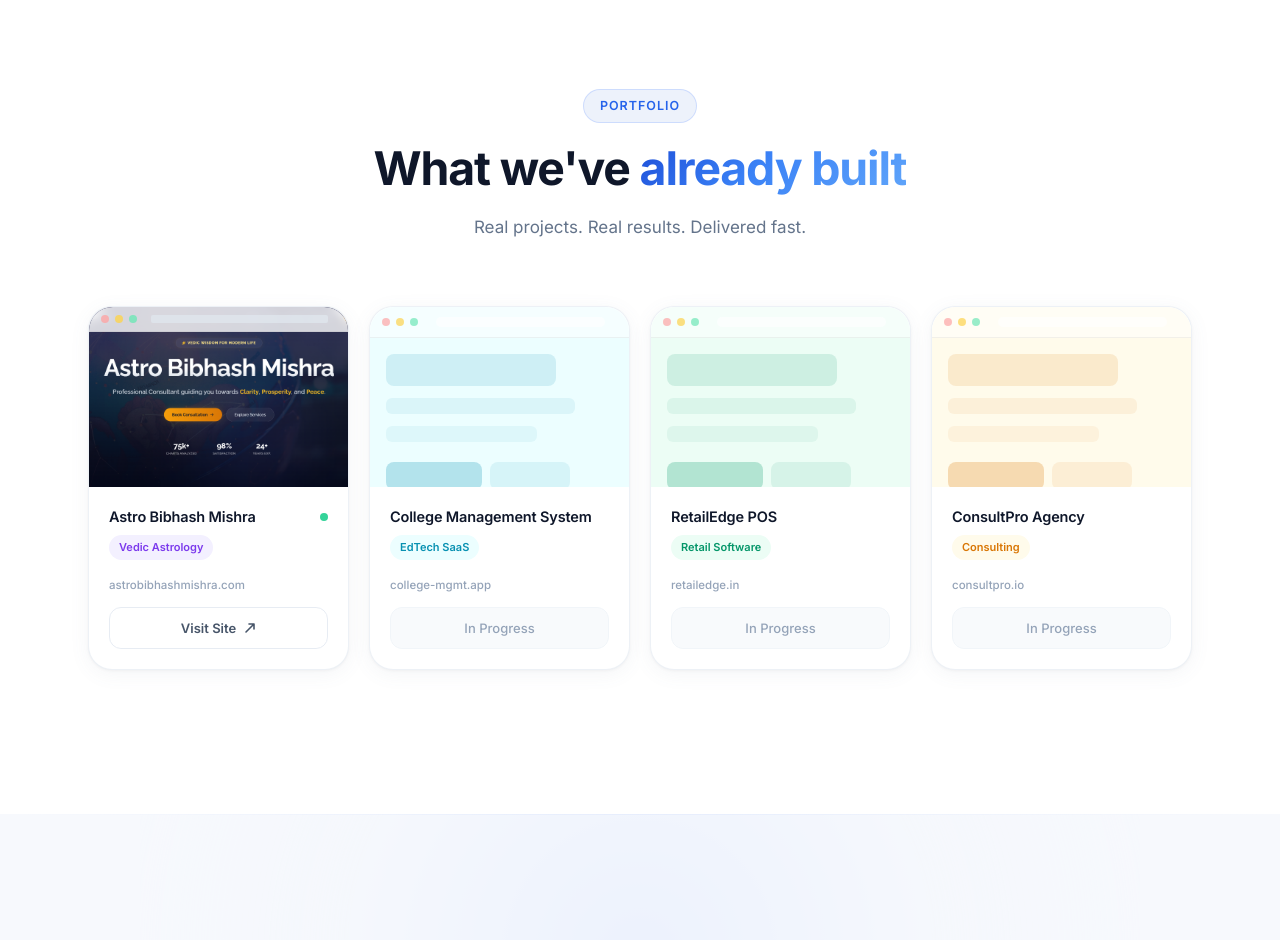
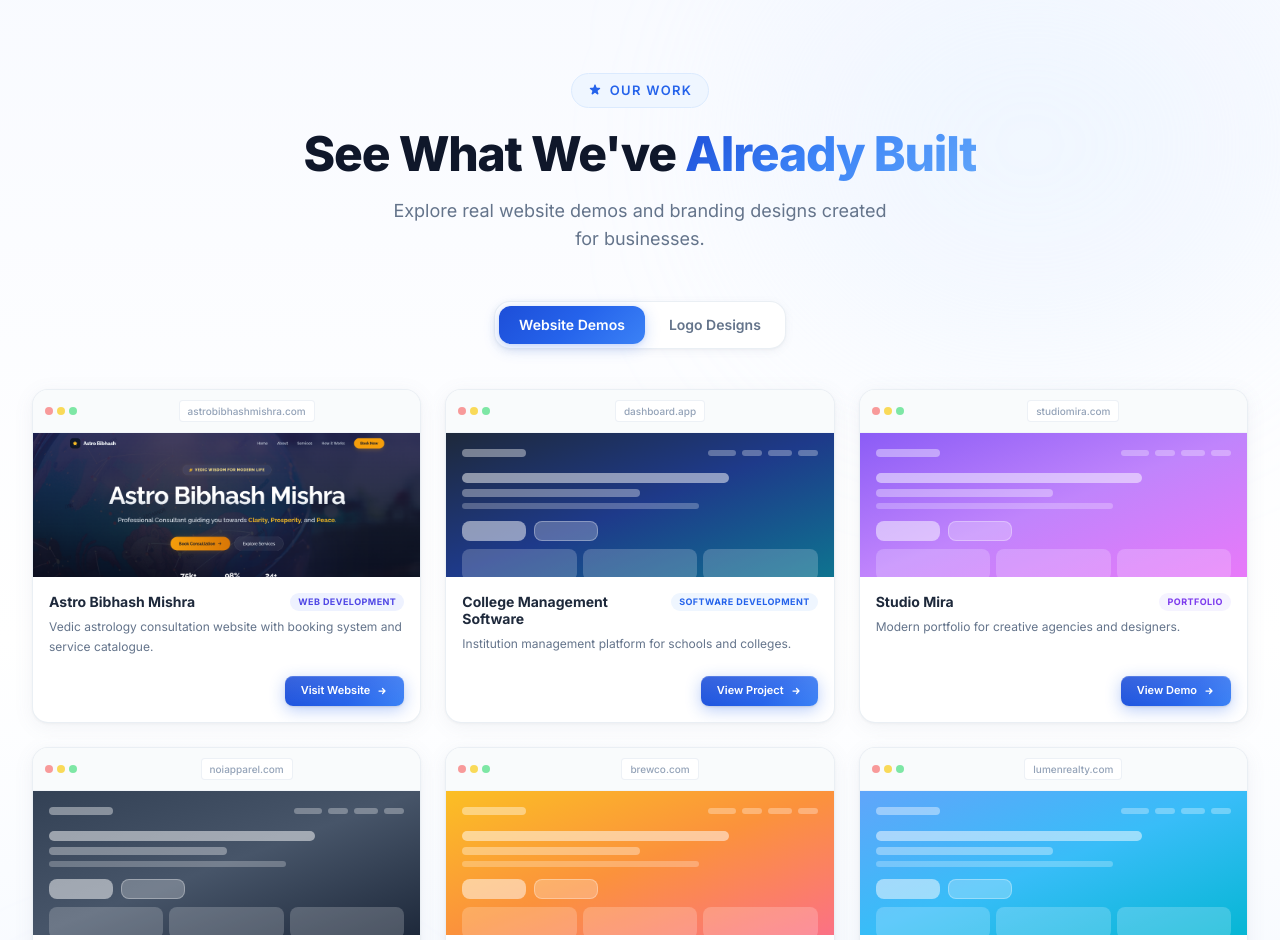
Before and after one commit to khrishChauhan/virtualcgo, a Next.js app: page / in a window 1280 px wide. Shown: the part 1860-2800 px from the top of the page. Built offline with nearby package versions, Linux system fonts and the light colour scheme.

Commit message:
feat: add ShowcaseSection and PricingSection components for portfolio display

```diff
--- a/src/components/ShowcaseSection.tsx
+++ b/src/components/ShowcaseSection.tsx
@@ -1,221 +1,365 @@
 "use client";
 
-import { motion, useInView } from "framer-motion";
-import { useRef } from "react";
+import { motion, AnimatePresence } from "framer-motion";
+import { useState, useRef } from "react";
+import { useInView } from "framer-motion";
 
-const fadeUp = (delay = 0) => ({
-  hidden:  { opacity: 0, y: 22 },
-  visible: { opacity: 1, y: 0, transition: { duration: 0.55, delay, ease: [0.22, 1, 0.36, 1] as const } },
-});
+// ─── Data ────────────────────────────────────────────────────────────────────
 
-const projects = [
+const websiteDemos = [
   {
-    id:       "proj-astro",
-    name:     "Astro Bibhash Mishra",
-    tag:      "Vedic Astrology",
-    url:      "astrobibhashmishra.com",
-    href:     "https://www.astrobibhashmishra.com/",
-    preview:  "/images/astro_hero.png",
-    hasImage: true,
-    color:    "#7c3aed",
-    bg:       "#f3f0ff",
+    id: "demo-astro",
+    name: "Astro Bibhash Mishra",
+    category: "Web Development",
+    url: "astrobibhashmishra.com",
+    link: "https://www.astrobibhashmishra.com/",
+    description: "Vedic astrology consultation website with booking system and service catalogue.",
+    image: "/images/astro_hero.png",
+    gradient: "from-indigo-900 via-blue-900 to-amber-700",
+    categoryColor: "text-indigo-600",
+    categoryBg: "bg-indigo-50",
+    buttonText: "Visit Website"
   },
   {
-    id:       "proj-college",
-    name:     "College Management System",
-    tag:      "EdTech SaaS",
-    url:      "college-mgmt.app",
-    href:     "#",
-    preview:  null,
-    hasImage: false,
-    color:    "#0891b2",
-    bg:       "#ecfeff",
+    id: "demo-college",
+    name: "College Management Software",
+    category: "Software Development",
+    url: "dashboard.app",
+    link: "#",
+    description: "Institution management platform for schools and colleges.",
+    gradient: "from-slate-800 via-blue-900 to-cyan-700",
+    categoryColor: "text-blue-600",
+    categoryBg: "bg-blue-50",
+    buttonText: "View Project"
   },
   {
-    id:       "proj-retail",
-    name:     "RetailEdge POS",
-    tag:      "Retail Software",
-    url:      "retailedge.in",
-    href:     "#",
-    preview:  null,
-    hasImage: false,
-    color:    "#059669",
-    bg:       "#ecfdf5",
+    id: "demo-studio-mira",
+    name: "Studio Mira",
+    category: "Portfolio",
+    url: "studiomira.com",
+    link: "#",
+    description: "Modern portfolio for creative agencies and designers.",
+    gradient: "from-violet-500 via-purple-400 to-fuchsia-400",
+    categoryColor: "text-violet-600",
+    categoryBg: "bg-violet-50",
+    buttonText: "View Demo"
   },
   {
-    id:       "proj-consult",
-    name:     "ConsultPro Agency",
-    tag:      "Consulting",
-    url:      "consultpro.io",
-    href:     "#",
-    preview:  null,
-    hasImage: false,
-    color:    "#d97706",
-    bg:       "#fffbeb",
+    id: "demo-noir-apparel",
+    name: "Noir Apparel",
+    category: "Clothing Brand",
+    url: "noiapparel.com",
+    link: "#",
+    description: "E-commerce store with minimal premium branding.",
+    gradient: "from-slate-700 via-slate-600 to-slate-800",
+    categoryColor: "text-slate-600",
+    categoryBg: "bg-slate-100",
+    buttonText: "View Demo"
+  },
+  {
+    id: "demo-brew-co",
+    name: "Brew & Co.",
+    category: "Cafe Landing",
+    url: "brewco.com",
+    link: "#",
+    description: "Landing page for local cafes and coffee shops.",
+    gradient: "from-amber-400 via-orange-400 to-rose-400",
+    categoryColor: "text-amber-600",
+    categoryBg: "bg-amber-50",
+    buttonText: "View Demo"
+  },
+  {
+    id: "demo-lumen-realty",
+    name: "Lumen Realty",
+    category: "Real Estate",
+    url: "lumenrealty.com",
+    link: "#",
+    description: "Property listing website with advanced search filters.",
+    gradient: "from-blue-400 via-sky-400 to-cyan-500",
+    categoryColor: "text-sky-600",
+    categoryBg: "bg-sky-50",
+    buttonText: "View Demo"
   },
 ];
 
-function SkeletonPreview({ color, bg }: { color: string; bg: string }) {
+const logoDesigns = [
+  { id: "logo-nova",   letter: "N", name: "Nova",   gradient: "from-blue-600 to-blue-400" },
+  { id: "logo-pulse",  letter: "P", name: "Pulse",  gradient: "from-cyan-500 to-blue-400" },
+  { id: "logo-arcade", letter: "A", name: "Arcade", gradient: "from-violet-500 to-purple-400" },
+  { id: "logo-orbit",  letter: "O", name: "Orbit",  gradient: "from-blue-500 to-indigo-400" },
+  { id: "logo-quartz", letter: "Q", name: "Quartz", gradient: "from-indigo-500 to-violet-400" },
+  { id: "logo-vertex", letter: "V", name: "Vertex", gradient: "from-cyan-500 to-blue-500" },
+];
+
+
+// ─── Sub-components ───────────────────────────────────────────────────────────
+
+/** Fake "website UI" lines rendered inside a browser mockup preview */
+function WebsitePreview({ gradient }: { gradient: string }) {
   return (
-    <div className="w-full h-full flex flex-col" style={{ background: bg }}>
-      {/* Browser chrome */}
-      <div className="flex items-center gap-1.5 px-3 py-2.5 border-b border-black/5 bg-white/50">
-        <div className="w-2 h-2 rounded-full bg-red-300/70" />
-        <div className="w-2 h-2 rounded-full bg-amber-300/70" />
-        <div className="w-2 h-2 rounded-full bg-emerald-300/70" />
-        <div className="flex-1 mx-3 h-2.5 bg-white/60 rounded-md" />
-      </div>
-      {/* Content skeleton */}
-      <div className="flex-1 p-4 space-y-3">
-        {/* Hero bar */}
-        <div className="h-8 rounded-lg w-3/4" style={{ background: `${color}22` }} />
-        <div className="h-4 rounded-md w-5/6" style={{ background: `${color}14` }} />
-        <div className="h-4 rounded-md w-2/3" style={{ background: `${color}10` }} />
-        <div className="flex gap-2 pt-2">
-          <div className="h-7 w-24 rounded-lg" style={{ background: color, opacity: 0.25 }} />
-          <div className="h-7 w-20 rounded-lg" style={{ background: `${color}18` }} />
-        </div>
-        <div className="grid grid-cols-3 gap-2 pt-3">
-          {[...Array(3)].map((_, i) => (
-            <div key={i} className="h-14 rounded-xl bg-white/60" style={{ boxShadow: "0 1px 4px rgba(0,0,0,0.06)" }}>
-              <div className="p-2">
-                <div className="h-3 w-3/4 rounded mb-1.5" style={{ background: `${color}20` }} />
-                <div className="h-2 w-1/2 rounded" style={{ background: `${color}14` }} />
-              </div>
-            </div>
+    <div className={`w-full h-full bg-gradient-to-br ${gradient} p-4 flex flex-col gap-2`}>
+      {/* Nav line */}
+      <div className="flex items-center justify-between">
+        <div className="h-2 w-16 bg-white/40 rounded-full" />
+        <div className="flex gap-1.5">
+          {[28, 20, 24, 20].map((w, i) => (
+            <div key={i} className="h-1.5 rounded-full bg-white/30" style={{ width: w }} />
           ))}
         </div>
+      </div>
+      {/* Hero block */}
+      <div className="mt-2 flex flex-col gap-1.5">
+        <div className="h-2.5 w-3/4 bg-white/50 rounded-full" />
+        <div className="h-2 w-1/2 bg-white/35 rounded-full" />
+        <div className="h-1.5 w-2/3 bg-white/25 rounded-full" />
+      </div>
+      {/* Button row */}
+      <div className="flex gap-2 mt-1">
+        <div className="h-5 w-16 bg-white/50 rounded-lg" />
+        <div className="h-5 w-16 bg-white/25 rounded-lg border border-white/30" />
+      </div>
+      {/* Cards row */}
+      <div className="flex gap-1.5 mt-auto">
+        {[1, 1, 1].map((_, i) => (
+          <div key={i} className="flex-1 h-8 bg-white/20 rounded-lg" />
+        ))}
       </div>
     </div>
   );
 }
 
-export default function ShowcaseSection() {
-  const ref    = useRef<HTMLElement>(null);
-  const inView = useInView(ref, { once: true, margin: "-80px" });
+function DemoCard({ demo, index }: { demo: typeof websiteDemos[0]; index: number }) {
+  const isReal = demo.link !== "#";
+  const Wrapper = isReal ? motion.a : motion.div;
 
   return (
-    <section
-      id="work"
-      ref={ref}
-      className="relative py-28 lg:py-36 overflow-hidden bg-white"
+    <Wrapper
+      href={isReal ? demo.link : undefined}
+      target={isReal ? "_blank" : undefined}
+      id={demo.id}
+      initial={{ opacity: 0, y: 24 }}
+      animate={{ opacity: 1, y: 0 }}
+      transition={{ duration: 0.5, delay: index * 0.07, ease: [0.22, 1, 0.36, 1] }}
+      whileHover={{ y: -5, scale: 1.015 }}
+      className={`group bg-white border border-slate-200/70 rounded-2xl overflow-hidden shadow-card hover:shadow-card-hover hover:border-blue-200/50 transition-all duration-300 flex flex-col ${isReal ? 'cursor-pointer' : 'cursor-default'}`}
     >
-      {/* Ambient */}
-      <div className="absolute inset-0 pointer-events-none -z-10">
+      {/* Browser chrome */}
+      <div className="flex items-center gap-2 px-3 py-2.5 border-b border-slate-100 bg-slate-50/80">
+        <div className="flex gap-1">
+          <div className="w-2 h-2 rounded-full bg-red-400/70" />
+          <div className="w-2 h-2 rounded-full bg-yellow-400/70" />
+          <div className="w-2 h-2 rounded-full bg-green-400/70" />
+        </div>
+        <div className="flex-1 flex items-center justify-center">
+          <span className="text-[10px] text-slate-400 font-medium bg-white border border-slate-200/60 rounded px-2 py-0.5">
+            {demo.url}
+          </span>
+        </div>
+      </div>
+
+      {/* Preview area */}
+      <div className="h-36 overflow-hidden relative">
+        {demo.image ? (
+          <img src={demo.image} alt={demo.name} className="w-full h-full object-cover object-top transition-transform duration-500 group-hover:scale-105" />
+        ) : (
+          <WebsitePreview gradient={demo.gradient} />
+        )}
+      </div>
+
+      {/* Card footer */}
+      <div className="px-4 py-4 flex flex-col flex-grow justify-between gap-3">
+        <div>
+          <div className="flex items-start justify-between gap-2 mb-1.5">
+            <p className="text-slate-800 font-bold text-[14px] leading-tight">{demo.name}</p>
+            <span
+              className={`inline-block text-[9px] font-bold uppercase tracking-wider px-2 py-0.5 rounded-full whitespace-nowrap ${demo.categoryColor} ${demo.categoryBg}`}
+            >
+              {demo.category}
+            </span>
+          </div>
+          <p className="text-slate-500 text-[12px] leading-relaxed line-clamp-2">
+            {demo.description}
+          </p>
+        </div>
+
+        <div className="flex justify-end mt-2">
+          <div className="btn-primary text-white text-[11px] font-semibold px-4 py-1.5 rounded-lg flex items-center gap-1.5 w-fit group-hover:shadow-[0_8px_16px_rgba(59,130,246,0.3)] transition-all">
+            {demo.buttonText}
+            <svg className="w-3 h-3 group-hover:translate-x-0.5 transition-transform" fill="none" stroke="currentColor" viewBox="0 0 24 24">
+              <path strokeLinecap="round" strokeLinejoin="round" strokeWidth={2.5} d="M13 7l5 5m0 0l-5 5m5-5H6" />
+            </svg>
+          </div>
+        </div>
+      </div>
+    </Wrapper>
+  );
+}
+
+
+function LogoCard({ logo, index }: { logo: typeof logoDesigns[0]; index: number }) {
+  return (
+    <motion.div
+      id={logo.id}
+      initial={{ opacity: 0, y: 20 }}
+      animate={{ opacity: 1, y: 0 }}
+      transition={{ duration: 0.45, delay: index * 0.06, ease: [0.22, 1, 0.36, 1] }}
+      whileHover={{ y: -4, scale: 1.02 }}
+      className="group bg-white border border-slate-200/70 rounded-2xl p-6 flex flex-col items-center gap-3 shadow-card hover:shadow-card-hover hover:border-blue-200/50 transition-all duration-300 cursor-pointer"
+    >
+      {/* Logo icon */}
+      <div className="relative">
         <div
-          className="absolute top-1/2 left-1/2 -translate-x-1/2 -translate-y-1/2 w-[1000px] h-[600px] opacity-30"
-          style={{ background: "radial-gradient(ellipse at center, rgba(193,211,254,0.5) 0%, transparent 65%)" }}
+          className={`w-16 h-16 rounded-2xl bg-gradient-to-br ${logo.gradient} flex items-center justify-center shadow-blue`}
+        >
+          <span className="text-white font-bold text-2xl">{logo.letter}</span>
+        </div>
+        <div
+          className={`absolute inset-0 w-16 h-16 rounded-2xl bg-gradient-to-br ${logo.gradient} blur-lg opacity-0 group-hover:opacity-40 transition-opacity duration-300`}
         />
       </div>
 
-      <div className="max-w-6xl mx-auto px-4 sm:px-6">
+      <div className="text-center">
+        <p className="text-slate-800 font-bold text-[15px]">{logo.name}</p>
+        <p className="text-slate-400 text-[12px] font-medium mt-0.5">Brand Identity</p>
+      </div>
+    </motion.div>
+  );
+}
 
-        {/* Header */}
+// ─── Main Section ─────────────────────────────────────────────────────────────
+
+type Tab = "websites" | "logos";
+
+export default function ShowcaseSection() {
+  const [activeTab, setActiveTab] = useState<Tab>("websites");
+  const ref = useRef<HTMLElement>(null);
+  const isInView = useInView(ref, { once: true, margin: "-60px" });
+
+  return (
+    <section id="portfolio" ref={ref} className="relative py-24 lg:py-32 overflow-hidden">
+
+      {/* Background */}
+      <div className="absolute inset-0 -z-10">
+        <div className="absolute inset-0 bg-gradient-to-b from-[#f8faff] via-white to-[#f0f6ff]" />
+        <div className="absolute top-0 right-0 w-[500px] h-[400px] bg-blue-100/30 rounded-full blur-[100px]" />
+        <div className="absolute bottom-0 left-0 w-[400px] h-[300px] bg-indigo-100/20 rounded-full blur-[80px]" />
+      </div>
+
+      <div className="max-w-7xl mx-auto px-4 sm:px-6 lg:px-8">
+
+        {/* ── Section Header ── */}
         <motion.div
-          variants={fadeUp()}
-          initial="hidden"
-          animate={inView ? "visible" : "hidden"}
-          className="text-center mb-16"
+          initial={{ opacity: 0, y: 20 }}
+          animate={isInView ? { opacity: 1, y: 0 } : {}}
+          transition={{ duration: 0.6, ease: [0.22, 1, 0.36, 1] }}
+          className="text-center mb-12"
         >
-          <span className="inline-flex items-center gap-2 text-blue-600 text-[12.5px] font-semibold tracking-[0.08em] uppercase bg-[#edf2fb] border border-[#c1d3fe]/70 rounded-full px-4 py-1.5 mb-5">
-            Portfolio
-          </span>
-          <h2
-            className="font-bold text-slate-900 tracking-[-0.025em] leading-[1.1] mb-5"
-            style={{ fontSize: "clamp(2rem, 4vw, 2.9rem)" }}
-          >
-            What we&apos;ve{" "}
-            <span className="gradient-text">already built</span>
+          {/* Label */}
+          <div className="inline-flex items-center gap-2 text-blue-600 text-[13px] font-semibold tracking-widest uppercase bg-blue-50 border border-blue-100 rounded-full px-4 py-1.5 mb-5">
+            <svg className="w-3.5 h-3.5" fill="currentColor" viewBox="0 0 20 20">
+              <path d="M9.049 2.927c.3-.921 1.603-.921 1.902 0l1.07 3.292a1 1 0 00.95.69h3.462c.969 0 1.371 1.24.588 1.81l-2.8 2.034a1 1 0 00-.364 1.118l1.07 3.292c.3.921-.755 1.688-1.54 1.118l-2.8-2.034a1 1 0 00-1.175 0l-2.8 2.034c-.784.57-1.838-.197-1.539-1.118l1.07-3.292a1 1 0 00-.364-1.118L2.98 8.72c-.783-.57-.38-1.81.588-1.81h3.461a1 1 0 00.951-.69l1.07-3.292z" />
+            </svg>
+            Our Work
+          </div>
+
+          <h2 className="text-[2.4rem] sm:text-[2.8rem] lg:text-[3rem] font-extrabold text-slate-900 tracking-tight leading-[1.1] mb-4">
+            See What We&apos;ve{" "}
+            <span className="gradient-text">Already Built</span>
           </h2>
-          <p className="text-slate-500 text-[17px] leading-relaxed max-w-[420px] mx-auto">
-            Real projects. Real results. Delivered fast.
+
+          <p className="text-slate-500 text-lg max-w-lg mx-auto">
+            Explore real website demos and branding designs created for businesses.
           </p>
         </motion.div>
 
-        {/* Grid */}
-        <div className="grid sm:grid-cols-2 lg:grid-cols-4 gap-5">
-          {projects.map((p, i) => (
+        {/* ── Tab Switcher ── */}
+        <motion.div
+          initial={{ opacity: 0, y: 12 }}
+          animate={isInView ? { opacity: 1, y: 0 } : {}}
+          transition={{ duration: 0.5, delay: 0.15, ease: [0.22, 1, 0.36, 1] }}
+          className="flex justify-center mb-10"
+        >
+          <div className="inline-flex items-center gap-1 bg-white border border-slate-200/70 rounded-2xl p-1 shadow-soft">
+            {(["websites", "logos"] as Tab[]).map((tab) => {
+              const label = tab === "websites" ? "Website Demos" : "Logo Designs";
+              const isActive = activeTab === tab;
+              return (
+                <button
+                  key={tab}
+                  id={`tab-${tab}`}
+                  onClick={() => setActiveTab(tab)}
+                  className={`relative px-5 py-2 rounded-xl text-[14px] font-semibold transition-all duration-250 ${
+                    isActive
+                      ? "text-white shadow-blue"
+                      : "text-slate-500 hover:text-slate-700 hover:bg-slate-50"
+                  }`}
+                >
+                  {isActive && (
+                    <motion.span
+                      layoutId="tab-bg"
+                      className="absolute inset-0 gradient-blue rounded-xl"
+                      transition={{ type: "spring", stiffness: 380, damping: 30 }}
+                    />
+                  )}
+                  <span className="relative z-10">{label}</span>
+                </button>
+              );
+            })}
+          </div>
+        </motion.div>
+
+        {/* ── Content Grid ── */}
+        <AnimatePresence mode="wait">
+          {activeTab === "websites" ? (
             <motion.div
-              key={p.id}
-              id={p.id}
-              variants={fadeUp(0.1 + i * 0.09)}
-              initial="hidden"
-              animate={inView ? "visible" : "hidden"}
-              whileHover={{ y: -6, scale: 1.02 }}
-              transition={{ type: "spring", stiffness: 300, damping: 24 }}
-              className="group relative bg-white border border-slate-200/60 rounded-3xl overflow-hidden cursor-default flex flex-col"
-              style={{
-                boxShadow: "0 1px 3px rgba(0,0,0,0.04), 0 4px 20px rgba(100,116,139,0.07), inset 0 1px 0 rgba(255,255,255,0.9)",
-              }}
+              key="websites"
+              initial={{ opacity: 0 }}
+              animate={{ opacity: 1 }}
+              exit={{ opacity: 0 }}
+              transition={{ duration: 0.25 }}
+              className="grid sm:grid-cols-2 lg:grid-cols-3 gap-6"
             >
-              {/* Preview area */}
-              <div className="relative w-full overflow-hidden rounded-t-3xl" style={{ height: "180px" }}>
-                {p.hasImage && p.preview ? (
-                  <>
-                    <img
-                      src={p.preview}
-                      alt={`${p.name} preview`}
-                      className="w-full h-full object-cover object-top transition-transform duration-500 group-hover:scale-105"
-                    />
-                    {/* Browser chrome overlay at top */}
-                    <div className="absolute top-0 left-0 right-0 flex items-center gap-1.5 px-3 py-2 bg-white/80 backdrop-blur-sm border-b border-black/5">
-                      <div className="w-2 h-2 rounded-full bg-red-300/80" />
-                      <div className="w-2 h-2 rounded-full bg-amber-300/80" />
-                      <div className="w-2 h-2 rounded-full bg-emerald-300/80" />
-                      <div className="flex-1 mx-2 h-2 bg-slate-200/70 rounded-sm" />
-                    </div>
-                    {/* Overlay gradient */}
-                    <div className="absolute inset-0 bg-gradient-to-t from-white/20 to-transparent opacity-0 group-hover:opacity-100 transition-opacity duration-300" />
-                  </>
-                ) : (
-                  <SkeletonPreview color={p.color} bg={p.bg} />
-                )}
-              </div>
+              {websiteDemos.map((demo, i) => (
+                <DemoCard key={demo.id} demo={demo} index={i} />
+              ))}
+            </motion.div>
+          ) : (
+            <motion.div
+              key="logos"
+              initial={{ opacity: 0 }}
+              animate={{ opacity: 1 }}
+              exit={{ opacity: 0 }}
+              transition={{ duration: 0.25 }}
+              className="grid grid-cols-2 sm:grid-cols-3 lg:grid-cols-6 gap-4"
+            >
+              {logoDesigns.map((logo, i) => (
+                <LogoCard key={logo.id} logo={logo} index={i} />
+              ))}
+            </motion.div>
+          )}
+        </AnimatePresence>
 
-              {/* Card info */}
-              <div className="p-5 flex flex-col flex-1">
-                <div className="flex items-start justify-between gap-2 mb-2">
-                  <h3 className="text-slate-900 font-semibold text-[14.5px] leading-snug tracking-[-0.01em]">
-                    {p.name}
-                  </h3>
-                  {p.hasImage && (
-                    <span className="flex-shrink-0 w-2 h-2 rounded-full mt-1.5 bg-emerald-400" title="Live site" />
-                  )}
-                </div>
-
-                <span
-                  className="inline-flex items-center gap-1 text-[11px] font-semibold px-2.5 py-1 rounded-full mb-4 w-fit"
-                  style={{ background: p.bg, color: p.color }}
-                >
-                  {p.tag}
-                </span>
-
-                <div className="flex items-center gap-1.5 mt-auto">
-                  <span className="text-slate-400 text-[11.5px] font-medium truncate">{p.url}</span>
-                </div>
-
-                {p.href && p.href !== "#" && (
-                  <a
-                    href={p.href}
-                    target="_blank"
-                    rel="noopener noreferrer"
-                    className="mt-3 w-full flex items-center justify-center gap-2 py-2.5 rounded-xl text-[13px] font-semibold border border-slate-200/80 text-slate-600 hover:text-blue-600 hover:border-[#c1d3fe] hover:bg-[#edf2fb]/60 transition-all duration-200"
-                  >
-                    Visit Site
-                    <svg width="12" height="12" viewBox="0 0 12 12" fill="none">
-                      <path d="M2 10L10 2M10 2H5M10 2V7" stroke="currentColor" strokeWidth="1.6" strokeLinecap="round" strokeLinejoin="round"/>
-                    </svg>
-                  </a>
-                )}
-                {(!p.href || p.href === "#") && (
-                  <div className="mt-3 w-full flex items-center justify-center gap-2 py-2.5 rounded-xl text-[13px] font-medium bg-slate-50 text-slate-400 border border-slate-100 cursor-default select-none">
-                    In Progress
-                  </div>
-                )}
-              </div>
-            </motion.div>
-          ))}
-        </div>
+        {/* ── Bottom CTA strip ── */}
+        <motion.div
+          initial={{ opacity: 0, y: 12 }}
+          animate={isInView ? { opacity: 1, y: 0 } : {}}
+          transition={{ duration: 0.5, delay: 0.4 }}
+          className="text-center mt-14"
+        >
+          <p className="text-slate-400 text-[14px] mb-4">Want something like this for your business?</p>
+          <motion.a
+            href="#contact"
+            id="showcase-cta"
+            whileHover={{ scale: 1.03, y: -1 }}
+            whileTap={{ scale: 0.97 }}
+            className="btn-primary inline-flex items-center gap-2 text-white font-semibold px-7 py-3 rounded-2xl text-[15px]"
+          >
+            Start Your Project
+            <svg className="w-4 h-4" fill="none" stroke="currentColor" viewBox="0 0 24 24">
+              <path strokeLinecap="round" strokeLinejoin="round" strokeWidth={2.5} d="M13 7l5 5m0 0l-5 5m5-5H6" />
+            </svg>
+          </motion.a>
+        </motion.div>
       </div>
     </section>
   );
```
